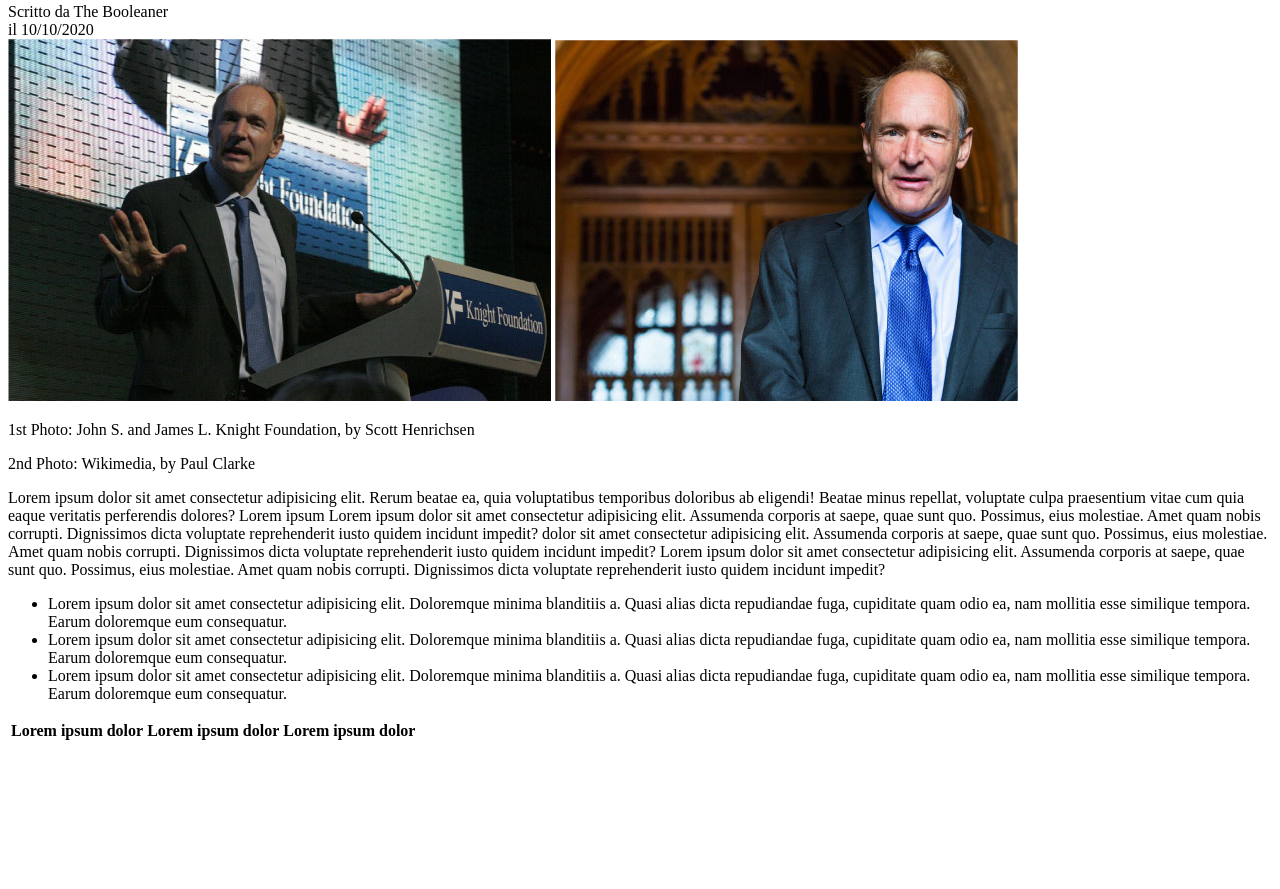
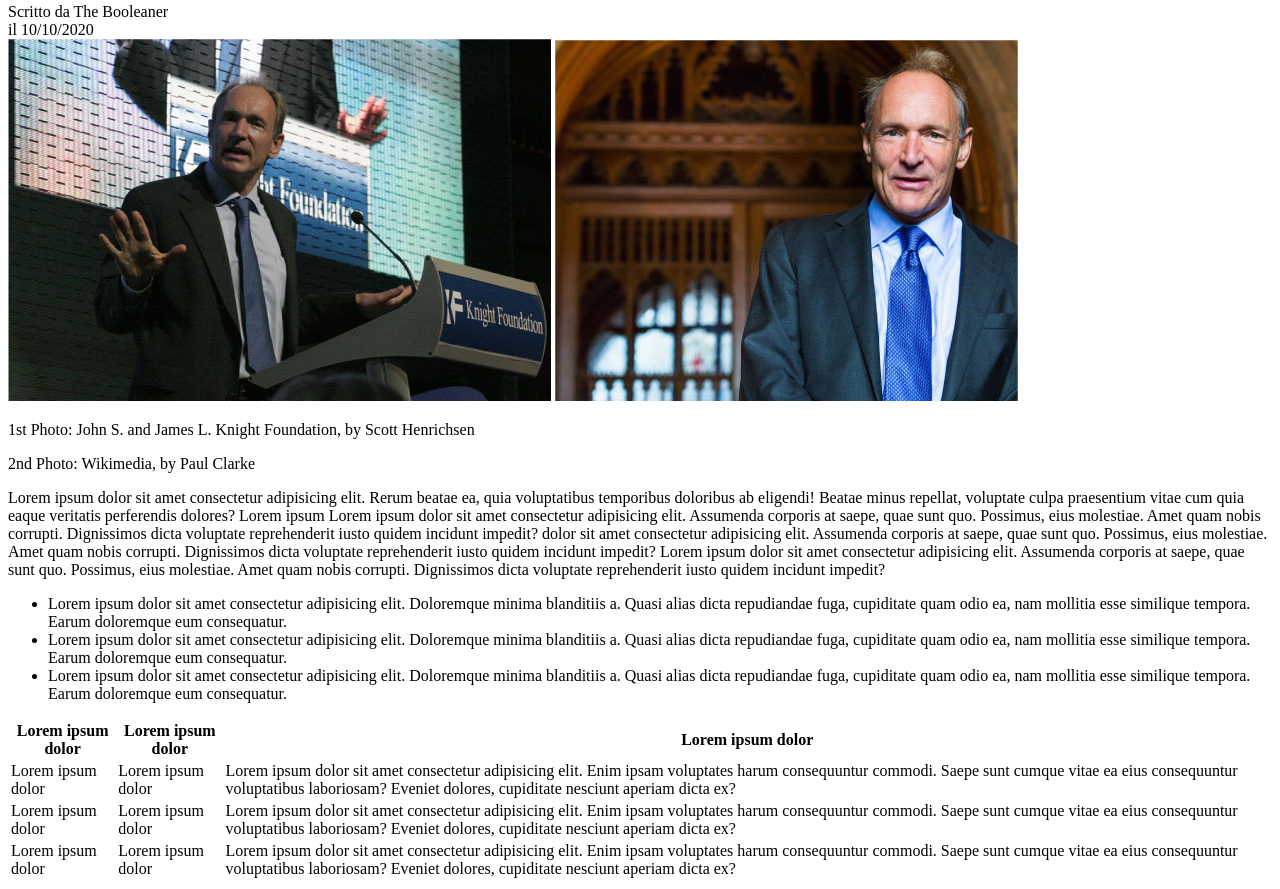
Before and after one commit to Ericson-Manalo/html-css-booleaner, a plain HTML site: page index.html in a window 1280 px wide. Shown: the part 397-1286 px from the top of the page. Before the commit the page ends 1148 px from the top, so only its background shows below. Drawn offline with Linux system fonts and the light colour scheme.

Commit message:
made the table

```diff
--- a/index.html
+++ b/index.html
@@ -61,6 +61,45 @@
                         </th>
                     </tr>
                 </thead>
+
+                <tbody>
+                    <tr>
+                        <td>
+                            Lorem ipsum dolor
+                        </td>
+                        <td>
+                            Lorem ipsum dolor
+                        </td>
+                        <td>
+                            Lorem ipsum dolor sit amet consectetur adipisicing elit. Enim ipsam voluptates harum consequuntur commodi. Saepe sunt cumque vitae ea eius consequuntur voluptatibus laboriosam? Eveniet dolores, cupiditate nesciunt aperiam dicta ex?
+                        </td>
+                    </tr>
+
+                    <tr>
+                        <td>
+                            Lorem ipsum dolor
+                        </td>
+                        <td>
+                            Lorem ipsum dolor
+                        </td>
+                        <td>
+                            Lorem ipsum dolor sit amet consectetur adipisicing elit. Enim ipsam voluptates harum consequuntur commodi. Saepe sunt cumque vitae ea eius consequuntur voluptatibus laboriosam? Eveniet dolores, cupiditate nesciunt aperiam dicta ex?
+                        </td>
+                    </tr>
+
+                    <tr>
+                        <td>
+                            Lorem ipsum dolor
+                        </td>
+                        <td>
+                            Lorem ipsum dolor
+                        </td>
+                        <td>
+                            Lorem ipsum dolor sit amet consectetur adipisicing elit. Enim ipsam voluptates harum consequuntur commodi. Saepe sunt cumque vitae ea eius consequuntur voluptatibus laboriosam? Eveniet dolores, cupiditate nesciunt aperiam dicta ex?
+                        </td>
+                    </tr>
+
+                </tbody>
             </table>
         </section>
     </main>
```
